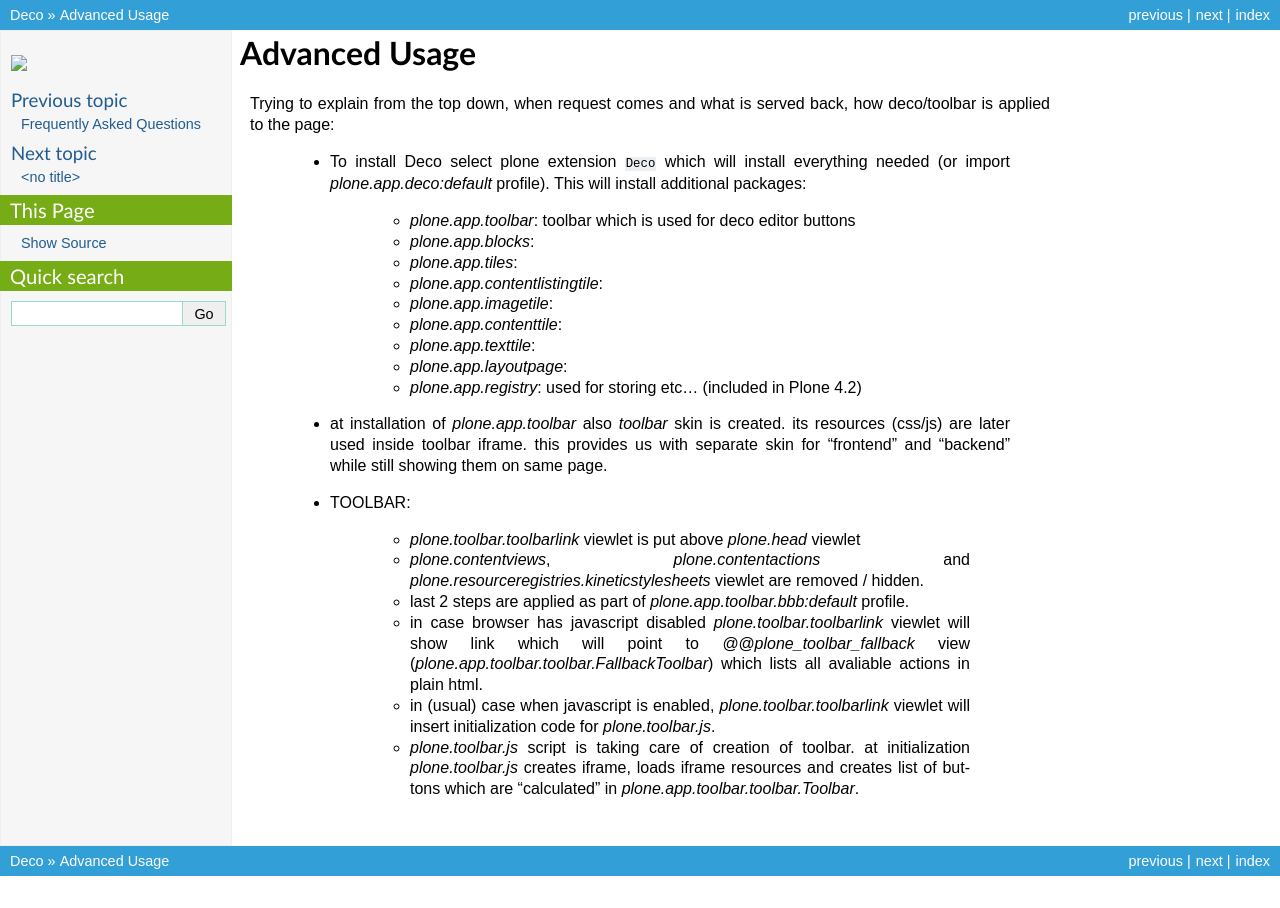
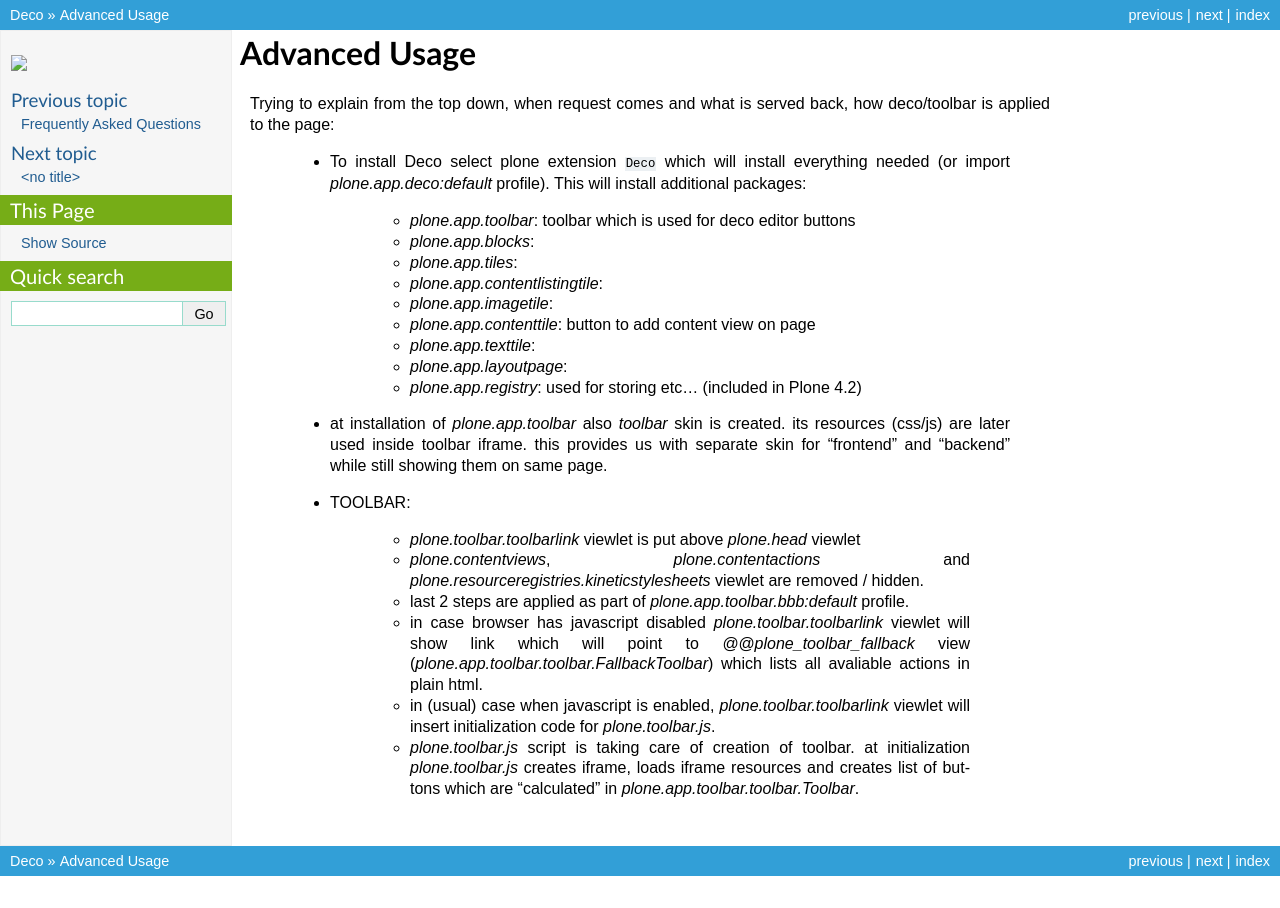
Before and after one commit to plone/buildout.deco, a Sphinx documentation site: the page built from docs/advanced.rst, in a window 1280 px wide. Built offline with Sphinx 7.4.7, drawn with Linux system fonts in a browser that asks for light colours; pages that are not in the unit, such as notebooks, are missing from menus.

Commit message:
Added short description for plone.app.contenttile

```diff
--- a/docs/advanced.rst
+++ b/docs/advanced.rst
@@ -15,7 +15,7 @@
     - `plone.app.tiles`:
     - `plone.app.contentlistingtile`:
     - `plone.app.imagetile`:
-    - `plone.app.contenttile`:
+    - `plone.app.contenttile`: button to add content view on page
     - `plone.app.texttile`:
     - `plone.app.layoutpage`:
     - `plone.app.registry`: used for storing etc... (included in Plone 4.2)
```
